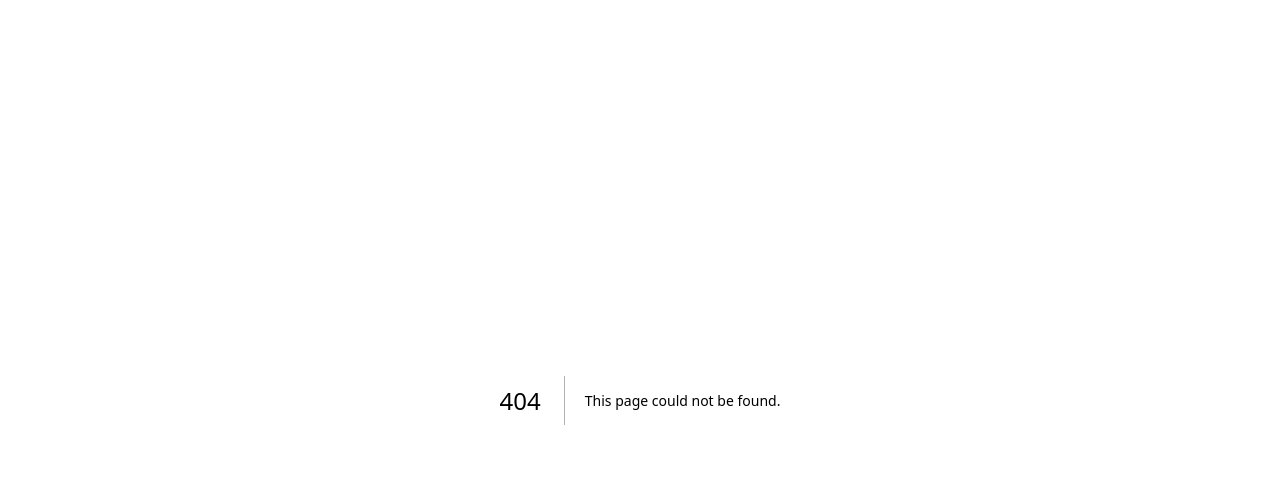
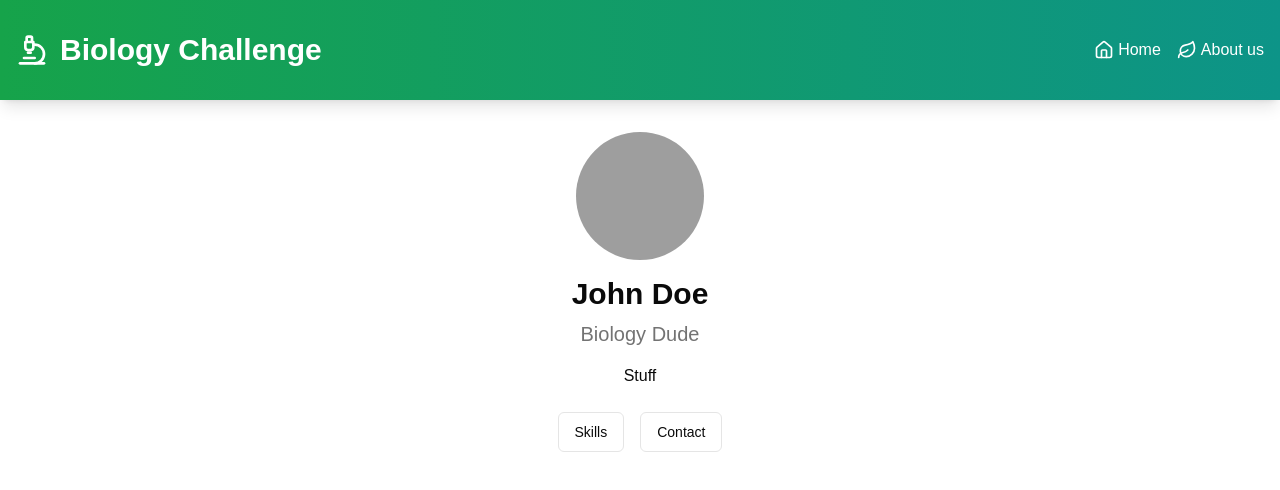
Before and after one commit to Error-410-23218B/biology-website, a Next.js app: page /profile in a window 1280 px wide. Before the commit this address had no page. Shown: the top 490 px of the page. Built offline with nearby package versions, Linux system fonts and the light colour scheme; grey boxes are pictures that could not be loaded.

Commit message:
"Updated next.config.mjs, package-lock.json, and package.json files. Added new dependencies and modified existing ones. Changed code in src/app/header.tsx, src/app/image-function.tsx, and src/app/page.tsx files."

```diff
--- a/package.json
+++ b/package.json
@@ -9,7 +9,10 @@
     "lint": "next lint"
   },
   "dependencies": {
+    "@radix-ui/react-avatar": "^1.1.1",
     "@radix-ui/react-dialog": "^1.1.2",
+    "@radix-ui/react-slot": "^1.1.0",
+    "button": "^1.1.1",
     "class-variance-authority": "^0.7.0",
     "clsx": "^2.1.1",
     "framer-motion": "^11.11.8",
--- a/src/app/header.tsx
+++ b/src/app/header.tsx
@@ -1,7 +1,7 @@
 "use client"
 
 import { useState, useEffect } from 'react'
-import { Dna, Skull, Leaf, Microscope } from "lucide-react"
+import {Home, Dna, Skull, Leaf, Microscope } from "lucide-react"
 import Link from "next/link"
 
 export default function Component() {
@@ -32,13 +32,23 @@ export default function Component() {
                 }`}
               />
             </div>
-            <h1 className="text-2xl sm:text-3xl font-bold">Biology Challenge</h1>
+            <h1
+              className="text-2xl sm:text-3xl font-bold transition-transform duration-200 hover:animate-bounce"
+            >
+              Biology Challenge
+            </h1>
           </div>
           <nav className="flex space-x-4">
-            <Link href="#" className="flex items-center hover:text-green-200 transition-colors duration-200">
+          <Link href="/"  className="flex items-center hover:text-green-200 transition-colors duration-200">
+              <Home className="h-5 w-5 mr-1" />
+              <span>Home</span>
+            </Link>
+
+            <Link href="/profile"  className="flex items-center hover:text-green-200 transition-colors duration-200">
               <Leaf className="h-5 w-5 mr-1" />
               <span>About us</span>
             </Link>
+
 
           </nav>
         </div>
--- a/src/app/image-function.tsx
+++ b/src/app/image-function.tsx
@@ -54,7 +54,7 @@ export default function ImageSections() {
           {sections.map((section, index) => (
             <button
               key={index}
-              className="focus:outline-none focus:ring-2 focus:ring-blue-500 focus:ring-opacity-50 hover:bg-black hover:bg-opacity-10 transition-colors duration-200"
+              className="focus:outline-none focus:ring-2 focus:ring-blue-500 focus:ring-opacity-50 hover:bg-white hover:bg-opacity-10 transition-colors duration-200"
               onClick={() => setOpenSection(index)}
               aria-label={`Open ${section.title}`}
             />
--- a/src/app/page.tsx
+++ b/src/app/page.tsx
@@ -1,16 +1,29 @@
+
 import Image from "next/image";
 import ImageSections from "./image-function";
 import Logo from "./biology-challenge"
 import BiologyChallengelogo from "./biology-challenge";
 import Header  from "./header"
 export default function Home() {
+
+
+
+
   return (
 
-<div className="relative h-screen">
+<div className="relative h-max bg-[#a88d6a] overflow-hidden">
+
+
 <Header/>
       <div className="pt-12">
         <ImageSections />
+<div className="text-center px-10 py-6 space-y-4 font-sans font-bold fade-in">
+<p >Lorem ipsum dolor sit amet, consectetur adipiscing elit. Cras ullamcorper suscipit est et mollis. Donec quis porta elit. Maecenas non urna eget nisi cursus aliquet. Phasellus purus metus, ullamcorper a pharetra et, auctor vel dui. Nunc enim diam, porta congue sapien id, sagittis suscipit libero. Nunc massa purus, scelerisque venenatis lorem ac, elementum iaculis mi. Duis mattis laoreet pharetra. In hac habitasse platea dictumst. Aliquam non condimentum dolor. In sed turpis rhoncus justo efficitur rutrum. Cras sed ultrices lectus. Phasellus condimentum aliquam accumsan. Maecenas in arcu auctor, cursus mauris at, auctor lorem. Nam vulputate, risus vitae placerat pharetra, libero nisl scelerisque odio, eu vulputate lorem felis at purus. Nullam ac urna ligula.</p>
 
+  <p>Praesent ac rutrum sem. Sed quis libero euismod, consectetur ipsum nec, laoreet ex. Nam lacus urna, imperdiet et nisl a, mollis facilisis lacus. Phasellus placerat libero at consequat ultricies. Suspendisse potenti. Aliquam gravida molestie lectus, vel egestas ante pretium vel. Sed porttitor eu nisl nec sodales. Vivamus ullamcorper eu nunc eget fringilla. Aenean tristique ex sed vulputate imperdiet.</p>
+
+ <p>Ut gravida hendrerit libero pellentesque varius. Mauris quis erat ut orci consequat lobortis. Suspendisse at imperdiet urna. Sed porttitor malesuada odio, id semper ligula semper et. Suspendisse volutpat eleifend risus, ac consectetur dui iaculis nec. Praesent consequat urna ut metus condimentum, et faucibus erat tincidunt. Aliquam sagittis egestas semper.</p>
+  </div>
       </div>
 </div>
 
--- /dev/null
+++ b/src/app/profile/page.tsx
@@ -0,0 +1,96 @@
+import Header from "../header"
+
+
+import { Avatar, AvatarFallback, AvatarImage } from "@/components/ui/avatar"
+import { Button } from "@/components/ui/button"
+import {
+  Dialog,
+  DialogContent,
+  DialogDescription,
+  DialogHeader,
+  DialogTitle,
+  DialogTrigger,
+} from "@/components/ui/dialog"
+import { Github, Linkedin, Mail } from "lucide-react"
+
+export default function AboutMe() {
+  return (
+  <div>
+    <Header />
+
+    <div className="max-w-2xl mx-auto p-8">
+      <div className="text-center">
+        <Avatar className="w-32 h-32 mx-auto mb-4">
+          <AvatarImage src="/placeholder.svg?height=128&width=128" alt="Profile picture" />
+          <AvatarFallback>JD</AvatarFallback>
+        </Avatar>
+        <h1 className="text-3xl font-bold mb-2">John Doe</h1>
+        <p className="text-xl text-muted-foreground mb-4">Biology Dude</p>
+        <p className="mb-6">
+          Stuff
+        </p>
+        <div className="flex justify-center space-x-4 mb-8">
+          <Dialog>
+            <DialogTrigger asChild>
+              <Button variant="outline">Skills</Button>
+            </DialogTrigger>
+            <DialogContent>
+              <DialogHeader>
+                <DialogTitle>My Skills</DialogTitle>
+                <DialogDescription>
+                  Here are some of the stuff I do:
+                </DialogDescription>
+              </DialogHeader>
+              <div className="grid grid-cols-2 gap-4">
+                <div>
+                  <ul className="list-disc list-inside">
+                    <li>smth</li>
+                    <li>smth</li>
+                    <li>smth</li>
+                    <li>smth</li>
+                  </ul>
+                </div>
+                <div>
+                  <ul className="list-disc list-inside">
+                    <li>smth</li>
+                    <li>smth</li>
+                    <li>smth</li>
+                    <li>smth</li>
+                  </ul>
+                </div>
+              </div>
+            </DialogContent>
+          </Dialog>
+          <Dialog>
+            <DialogTrigger asChild>
+              <Button variant="outline">Contact</Button>
+            </DialogTrigger>
+            <DialogContent>
+              <DialogHeader>
+                <DialogTitle>Contact Me</DialogTitle>
+                <DialogDescription>
+                  Feel free to reach out through any of these channels:
+                </DialogDescription>
+              </DialogHeader>
+              <div className="flex flex-col space-y-4">
+                <a href="mailto:jane.doe@example.com" className="flex items-center space-x-2">
+                  <Mail className="w-5 h-5" />
+                  <span>jane.doe@example.com</span>
+                </a>
+                <a href="https://github.com/janedoe" target="_blank" rel="noopener noreferrer" className="flex items-center space-x-2">
+                  <Github className="w-5 h-5" />
+                  <span>github.com/janedoe</span>
+                </a>
+                <a href="https://linkedin.com/in/janedoe" target="_blank" rel="noopener noreferrer" className="flex items-center space-x-2">
+                  <Linkedin className="w-5 h-5" />
+                  <span>linkedin.com/in/janedoe</span>
+                </a>
+              </div>
+            </DialogContent>
+          </Dialog>
+        </div>
+      </div>
+    </div>
+    </div>
+  )
+}
--- /dev/null
+++ b/src/components/ui/avatar.tsx
@@ -0,0 +1,50 @@
+"use client"
+
+import * as React from "react"
+import * as AvatarPrimitive from "@radix-ui/react-avatar"
+
+import { cn } from "@/lib/utils"
+
+const Avatar = React.forwardRef<
+  React.ElementRef<typeof AvatarPrimitive.Root>,
+  React.ComponentPropsWithoutRef<typeof AvatarPrimitive.Root>
+>(({ className, ...props }, ref) => (
+  <AvatarPrimitive.Root
+    ref={ref}
+    className={cn(
+      "relative flex h-10 w-10 shrink-0 overflow-hidden rounded-full",
+      className
+    )}
+    {...props}
+  />
+))
+Avatar.displayName = AvatarPrimitive.Root.displayName
+
+const AvatarImage = React.forwardRef<
+  React.ElementRef<typeof AvatarPrimitive.Image>,
+  React.ComponentPropsWithoutRef<typeof AvatarPrimitive.Image>
+>(({ className, ...props }, ref) => (
+  <AvatarPrimitive.Image
+    ref={ref}
+    className={cn("aspect-square h-full w-full", className)}
+    {...props}
+  />
+))
+AvatarImage.displayName = AvatarPrimitive.Image.displayName
+
+const AvatarFallback = React.forwardRef<
+  React.ElementRef<typeof AvatarPrimitive.Fallback>,
+  React.ComponentPropsWithoutRef<typeof AvatarPrimitive.Fallback>
+>(({ className, ...props }, ref) => (
+  <AvatarPrimitive.Fallback
+    ref={ref}
+    className={cn(
+      "flex h-full w-full items-center justify-center rounded-full bg-muted",
+      className
+    )}
+    {...props}
+  />
+))
+AvatarFallback.displayName = AvatarPrimitive.Fallback.displayName
+
+export { Avatar, AvatarImage, AvatarFallback }
--- /dev/null
+++ b/src/components/ui/button.tsx
@@ -0,0 +1,56 @@
+import * as React from "react"
+import { Slot } from "@radix-ui/react-slot"
+import { cva, type VariantProps } from "class-variance-authority"
+
+import { cn } from "@/lib/utils"
+
+const buttonVariants = cva(
+  "inline-flex items-center justify-center whitespace-nowrap rounded-md text-sm font-medium ring-offset-background transition-colors focus-visible:outline-none focus-visible:ring-2 focus-visible:ring-ring focus-visible:ring-offset-2 disabled:pointer-events-none disabled:opacity-50",
+  {
+    variants: {
+      variant: {
+        default: "bg-primary text-primary-foreground hover:bg-primary/90",
+        destructive:
+          "bg-destructive text-destructive-foreground hover:bg-destructive/90",
+        outline:
+          "border border-input bg-background hover:bg-accent hover:text-accent-foreground",
+        secondary:
+          "bg-secondary text-secondary-foreground hover:bg-secondary/80",
+        ghost: "hover:bg-accent hover:text-accent-foreground",
+        link: "text-primary underline-offset-4 hover:underline",
+      },
+      size: {
+        default: "h-10 px-4 py-2",
+        sm: "h-9 rounded-md px-3",
+        lg: "h-11 rounded-md px-8",
+        icon: "h-10 w-10",
+      },
+    },
+    defaultVariants: {
+      variant: "default",
+      size: "default",
+    },
+  }
+)
+
+export interface ButtonProps
+  extends React.ButtonHTMLAttributes<HTMLButtonElement>,
+    VariantProps<typeof buttonVariants> {
+  asChild?: boolean
+}
+
+const Button = React.forwardRef<HTMLButtonElement, ButtonProps>(
+  ({ className, variant, size, asChild = false, ...props }, ref) => {
+    const Comp = asChild ? Slot : "button"
+    return (
+      <Comp
+        className={cn(buttonVariants({ variant, size, className }))}
+        ref={ref}
+        {...props}
+      />
+    )
+  }
+)
+Button.displayName = "Button"
+
+export { Button, buttonVariants }
```
Also changed, not shown: next.config.mjs (+7 -1 lines), 1 other file (tests, documents, lock files or other folders).
